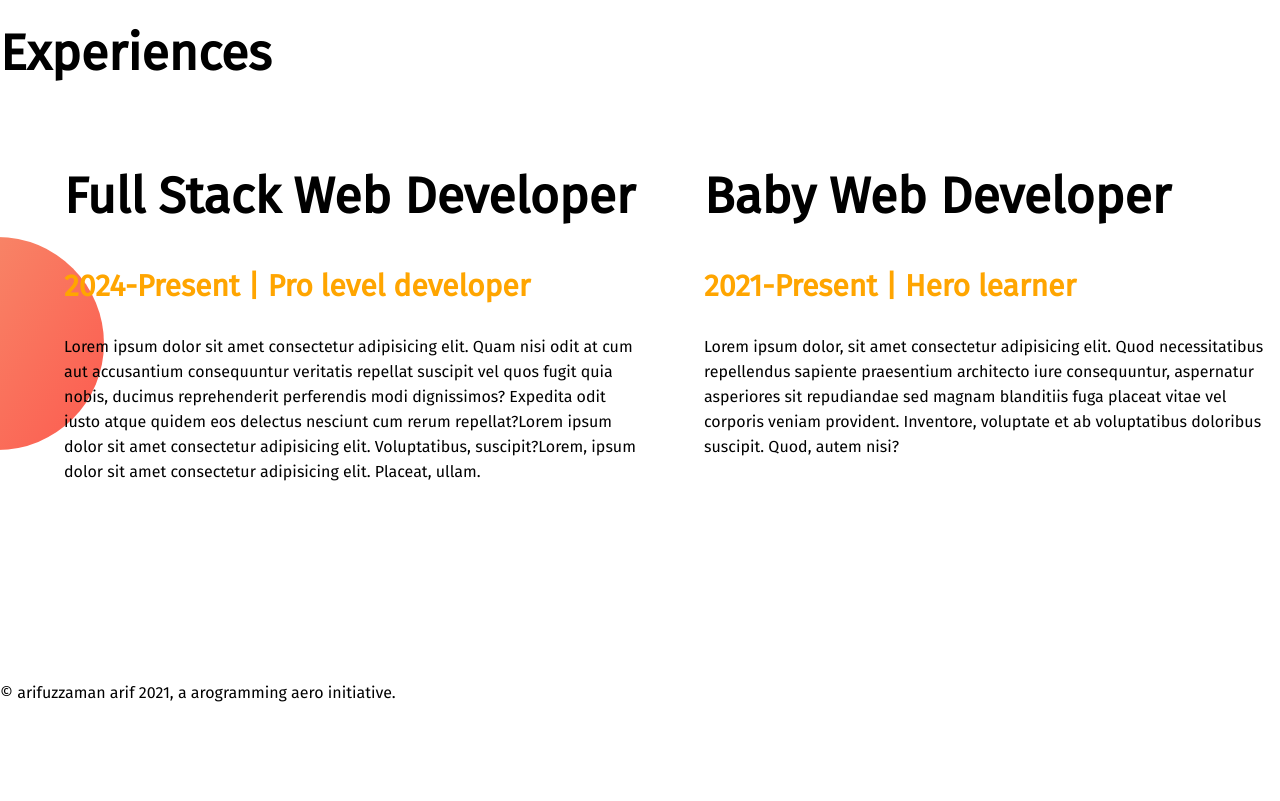
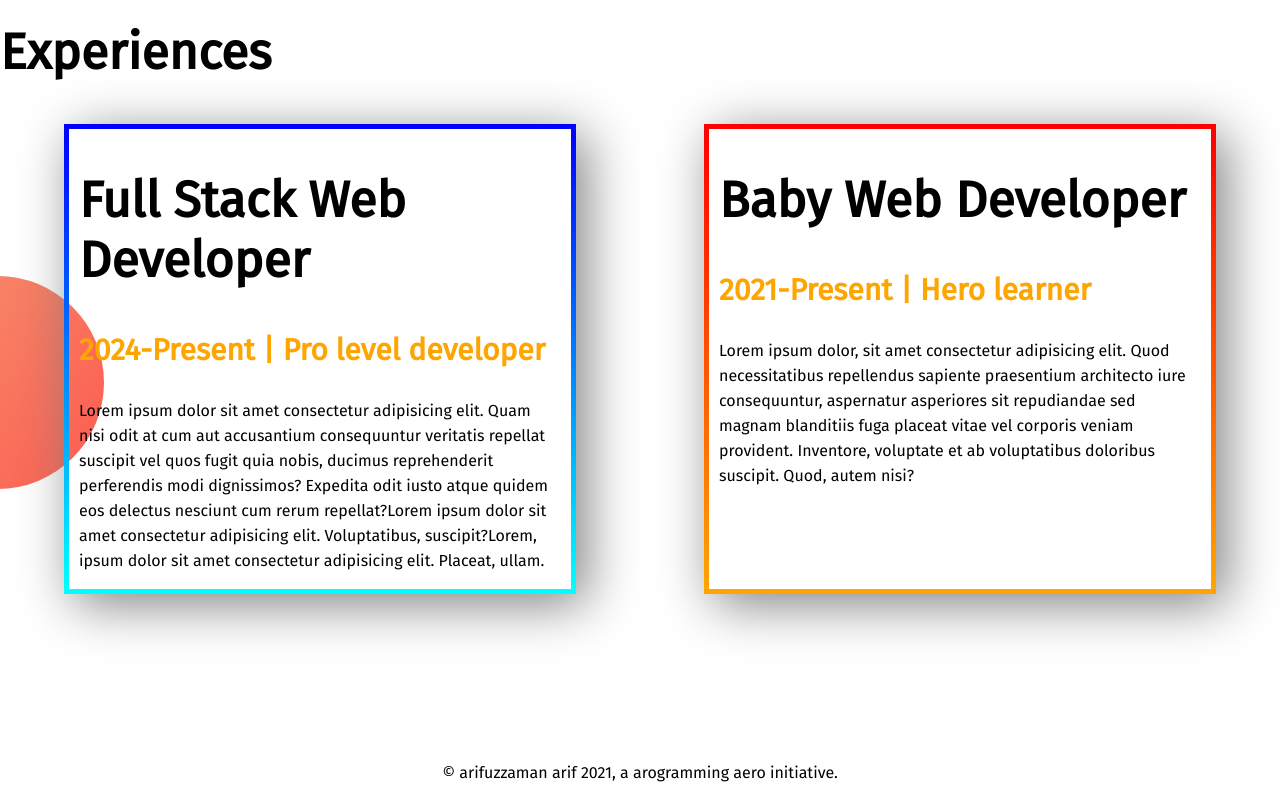
Before and after one commit to ac-arifuzzaman/dev.portfolio, a plain HTML site: page index.html in a window 1280 px wide. Shown: the part 1340-2141 px from the top of the page. Before the commit the page ends 2075 px from the top, so only its background shows below. Drawn offline with Linux system fonts and the light colour scheme.

Commit message:
add fooer and border slice

```diff
--- a/index.html
+++ b/index.html
@@ -52,7 +52,7 @@
     <section class="experience-area">
         <h1>Experiences</h1>
         <div class="flexible-container">
-            <div class="half-width">
+            <div id="web-developer" class="half-width box">
                 <h1>Full Stack Web Developer</h1>
                 <h3 class="color">2024-Present | Pro level developer</h3>
                 <p>Lorem ipsum dolor sit amet consectetur adipisicing elit. Quam nisi odit at cum aut accusantium
@@ -63,7 +63,7 @@
                     dolor sit amet consectetur adipisicing elit. Voluptatibus, suscipit?Lorem, ipsum dolor sit amet
                     consectetur adipisicing elit. Placeat, ullam.</p>
             </div>
-            <div class="half-width">
+            <div id="baby-developer" class="half-width box">
                 <h1>Baby Web Developer</h1>
                 <h3 class="color">2021-Present | Hero learner</h3>
                 <p>Lorem ipsum dolor, sit amet consectetur adipisicing elit. Quod necessitatibus repellendus sapiente
@@ -75,7 +75,9 @@
         </div>
     </section>
     <!-- Experience-area-section -->
-    <p class="copyright">© arifuzzaman arif 2021, a arogramming aero initiative.</p>
+    <footer>
+        <p class="copyright">© arifuzzaman arif 2021, a arogramming aero initiative.</p>
+    </footer>
 </body>
 
 </html>
--- a/style.css
+++ b/style.css
@@ -16,7 +16,7 @@ h3{
 }
 p{
     line-height: 25px;
-    margin-bottom: 30px;
+    /* margin-bottom: 30px; */
 }
 
 .color{
@@ -55,5 +55,25 @@ p{
 }
 .copyright{
     width: 100%;
+}
+.box{
+    width: 40%;
+    margin-left: 5%;
+    margin-right: 5%;
+    padding: 0 12px 0 10px;
+    box-shadow: 10px 10px 50px gray;
 
 }
+#web-developer{
+    border: 5px solid;
+    border-image: linear-gradient(blue, cyan);
+    border-image-slice: 1;
+}
+#baby-developer{
+    border: 5px solid;
+    border-image: linear-gradient(red, orange);
+    border-image-slice: 1;
+}
+footer p {
+    text-align: center;
+}
```
